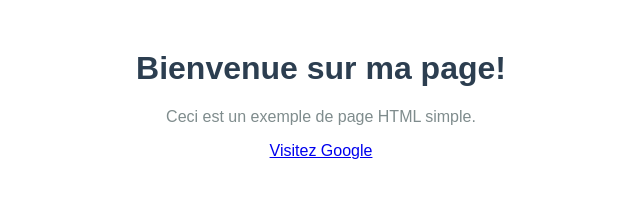
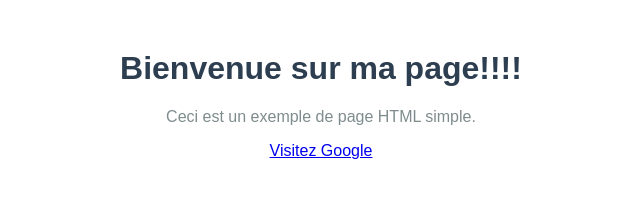
Before and after one commit to Safa-Badri/Git-MTC-safa, a plain HTML site: page index.html in a window 1280 px wide. Shown: the whole page, without its empty margins (319-959 px from the left). Drawn offline with Linux system fonts and the light colour scheme.

Commit message:
change contactus.html

```diff
--- a/index.html
+++ b/index.html
@@ -19,7 +19,7 @@
     </style>
 </head>
 <body>
-    <h1>Bienvenue sur ma page!</h1>
+    <h1>Bienvenue sur ma page!!!!</h1>
     <p>Ceci est un exemple de page HTML simple.</p>
     <a href="https://www.google.com" target="_blank">Visitez Google</a>
 </body>
```
